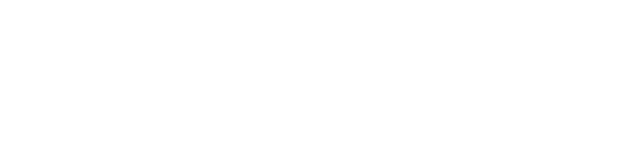
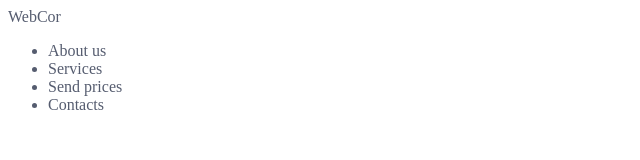
Before and after one commit to Wadimx199789/HomeWork, a plain HTML site: page Apple/index.html in a window 1280 px wide. Shown: the whole page, without its empty margins (0-640 px from the left). Drawn offline with Linux system fonts and the light colour scheme.

Commit message:
add changes

```diff
--- a/Apple/index.html
+++ b/Apple/index.html
@@ -7,6 +7,24 @@
     <title>Document</title>
 </head>
 <body>
-
+    <header class="header">
+        <div class="container">
+            <div class="navbar">
+                <div class="row">
+                    <div class=navbar-logo>
+                        <span class="logo">WebCor</span>
+                    </div>
+                    <div class="navigation">
+                        <ul>
+                            <li><a href="#">About us</a></li>
+                            <li><a href="#">Services</a></li>
+                            <li><a href="#">Send prices</a></li>
+                            <li><a href="#">Contacts</a></li>
+                        </ul>
+                    </div>
+                </div>
+            </div>
+        </div>
+    </header>
 </body>
 </html>
--- a/Apple/style.css
+++ b/Apple/style.css
@@ -0,0 +1,7 @@
+*{
+    color:#555c6f;
+}
+a{
+
+    text-decoration:none;
+}
```
Also changed, not shown: Apple/input-form.html (+1 -0 lines), Apple/input.css (+9 -1 lines), Apple/error.html (added), Apple/images/eye_closed.ico (added), Apple/images/eye_open.ico (added).
